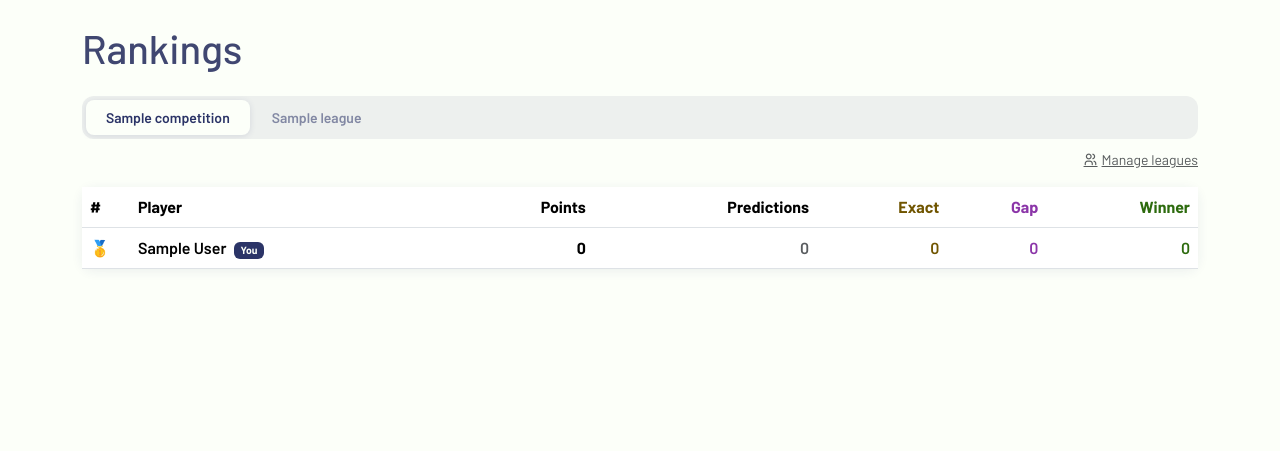
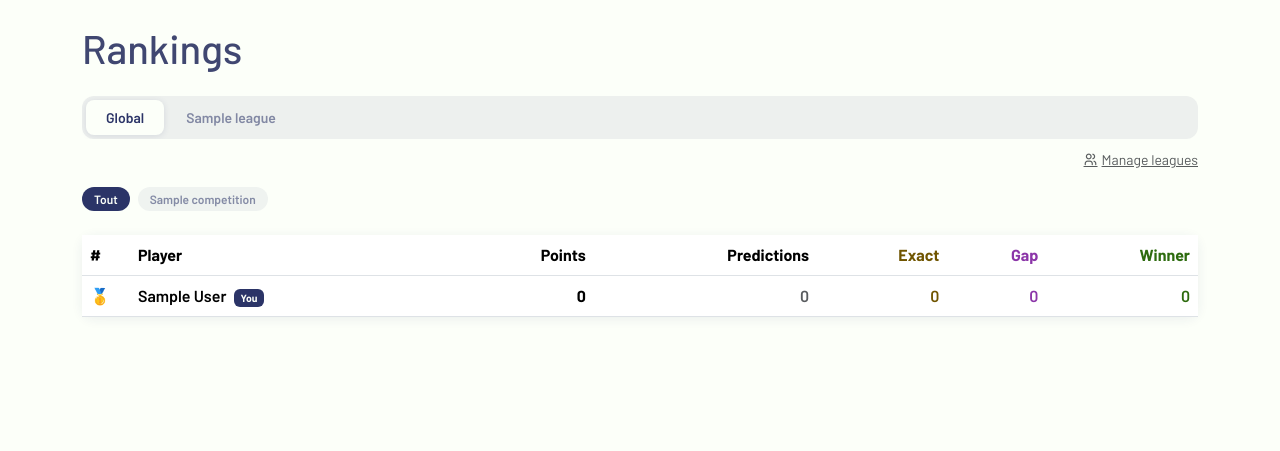
Before and after one commit to AmauryArmengaud/Ovalpronos, a Django app: page /rankings/ in a window 1280 px wide. Shown: the part 83-534 px from the top of the page. Run offline with Django 5.2, Linux system fonts and the light colour scheme; a user stored in the database is signed in; tables that the repository leaves empty hold one stand-in row (values such as "Sample post").

Commit message:
feat: global rankings with competition filter chips, not separate tabs
Replace per-competition tabs with a single 'Global' tab + pill chips
to filter by competition. League tabs remain as main navigation.

Co-Authored-By: Claude Sonnet 4.6 <noreply@anthropic.com>

```diff
--- a/apps/rankings/views.py
+++ b/apps/rankings/views.py
@@ -40,33 +40,12 @@ class RankingsView(LoginRequiredMixin, TemplateView):
 
     def get_context_data(self, **kwargs):
         ctx = super().get_context_data(**kwargs)
-        all_users = User.objects.filter(is_active=True)
+
         competitions = list(Competition.objects.filter(is_active=True))
+        ctx['competitions'] = competitions
+        ctx['user_leagues'] = self.request.user.leagues.filter(competitions__is_active=True).distinct()
 
-        comp_tabs = []
-        for comp in competitions:
-            comp_qs = UserScore.objects.filter(competition=comp, league=None)
-            eligible_users = User.objects.filter(
-                is_active=True, leagues__competitions=comp
-            ).distinct()
-            comp_tabs.append({
-                'competition': comp,
-                'leaderboard': _build_leaderboard(comp_qs, eligible_users, self.request.user.pk),
-            })
-        ctx['comp_tabs'] = comp_tabs
-
-        comp_pk = self.request.GET.get('comp')
-        selected_comp = None
-        if comp_pk:
-            selected_comp = next((t['competition'] for t in comp_tabs if str(t['competition'].pk) == comp_pk), None)
-        if selected_comp is None and comp_tabs:
-            selected_comp = comp_tabs[0]['competition']
-        ctx['selected_comp'] = selected_comp
-        ctx['active_leaderboard'] = next(
-            (t['leaderboard'] for t in comp_tabs if t['competition'] == selected_comp), []
-        )
-
-        ctx['user_leagues'] = self.request.user.leagues.filter(competitions__is_active=True).distinct()
+        # League tab
         league_pk = self.request.GET.get('league')
         selected_league = None
         league_leaderboard = []
@@ -107,7 +86,26 @@ class RankingsView(LoginRequiredMixin, TemplateView):
             except League.DoesNotExist:
                 pass
 
+        # Global tab: optional competition filter via ?comp=<pk>
+        selected_comp = None
+        if not selected_league:
+            comp_pk = self.request.GET.get('comp')
+            if comp_pk:
+                selected_comp = next((c for c in competitions if str(c.pk) == comp_pk), None)
+            if selected_comp:
+                eligible_users = User.objects.filter(
+                    is_active=True, leagues__competitions=selected_comp
+                ).distinct()
+                score_qs = UserScore.objects.filter(competition=selected_comp, league=None)
+            else:
+                eligible_users = User.objects.filter(
+                    is_active=True, leagues__competitions__is_active=True
+                ).distinct()
+                score_qs = UserScore.objects.filter(competition=None, league=None)
+            ctx['active_leaderboard'] = _build_leaderboard(score_qs, eligible_users, self.request.user.pk)
+
         ctx['selected_league'] = selected_league
         ctx['league_leaderboard'] = league_leaderboard
-        ctx['active_tab'] = 'league' if selected_league else 'comp'
+        ctx['selected_comp'] = selected_comp
+        ctx['active_tab'] = 'league' if selected_league else 'global'
         return ctx
--- a/static/css/main.css
+++ b/static/css/main.css
@@ -480,6 +480,28 @@ main {
   font-size: var(--text-2xs);
 }
 
+/* ─── Rankings: competition filter chips ──────────────────────────────── */
+.badge-comp {
+  background: var(--color-surface-raised);
+  color: var(--color-text-secondary);
+  font-size: var(--text-xs);
+  font-weight: 600;
+  text-decoration: none;
+  padding: 0.35rem 0.75rem;
+}
+.badge-comp:hover {
+  background: var(--color-border);
+  color: var(--color-text-primary);
+}
+.badge-comp-active {
+  background: var(--color-primary);
+  color: var(--color-text-on-primary);
+  font-size: var(--text-xs);
+  font-weight: 600;
+  text-decoration: none;
+  padding: 0.35rem 0.75rem;
+}
+
 /* ─── Predictions: competition divider chip ────────────────────────────── */
 .comp-divider-chip {
   display: inline-flex;
--- a/templates/rankings/index.html
+++ b/templates/rankings/index.html
@@ -7,15 +7,13 @@
 {% block content %}
 <h1 class="mb-4">{% trans "Rankings" %}</h1>
 
-{# Tabs — scrollable on mobile #}
+{# ── Tabs ────────────────────────────────────────────────────────────── #}
 <div class="nav-tabs-scroll-wrapper mb-2">
   <div class="segment-control" hx-boost="true">
-    {% for tab in comp_tabs %}
-    <a class="segment-control__item {% if active_tab == 'comp' and selected_comp.pk == tab.competition.pk %}active{% endif %}"
-       href="{% url 'rankings:index' %}?comp={{ tab.competition.pk }}">
-      {{ tab.competition.name }}
+    <a class="segment-control__item {% if active_tab == 'global' %}active{% endif %}"
+       href="{% url 'rankings:index' %}">
+      {% trans "Global" %}
     </a>
-    {% endfor %}
     {% for league in user_leagues %}
     <a class="segment-control__item {% if selected_league.pk == league.pk %}active{% endif %}"
        href="{% url 'rankings:index' %}?league={{ league.pk }}">
@@ -30,7 +28,24 @@
   </a>
 </div>
 
-{% if active_tab == 'comp' %}
+{# ── Competition filter chips (global tab only) ───────────────────────── #}
+{% if active_tab == 'global' and competitions %}
+<div class="d-flex flex-wrap gap-2 mb-4">
+  <a href="{% url 'rankings:index' %}"
+     class="badge rounded-pill {% if not selected_comp %}badge-comp-active{% else %}badge-comp{% endif %}">
+    {% trans "All" %}
+  </a>
+  {% for comp in competitions %}
+  <a href="{% url 'rankings:index' %}?comp={{ comp.pk }}"
+     class="badge rounded-pill {% if selected_comp.pk == comp.pk %}badge-comp-active{% else %}badge-comp{% endif %}">
+    {{ comp.name }}
+  </a>
+  {% endfor %}
+</div>
+{% endif %}
+
+{# ── Leaderboard ──────────────────────────────────────────────────────── #}
+{% if active_tab == 'global' %}
   {% with entries=active_leaderboard %}
     {% include "rankings/_table.html" %}
   {% endwith %}
```
Also changed, not shown: locale/fr/LC_MESSAGES/django.po, 1 other file.
